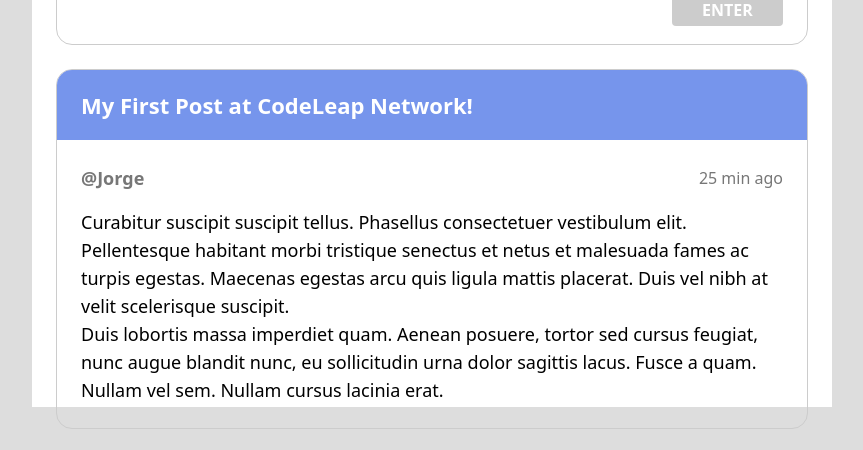
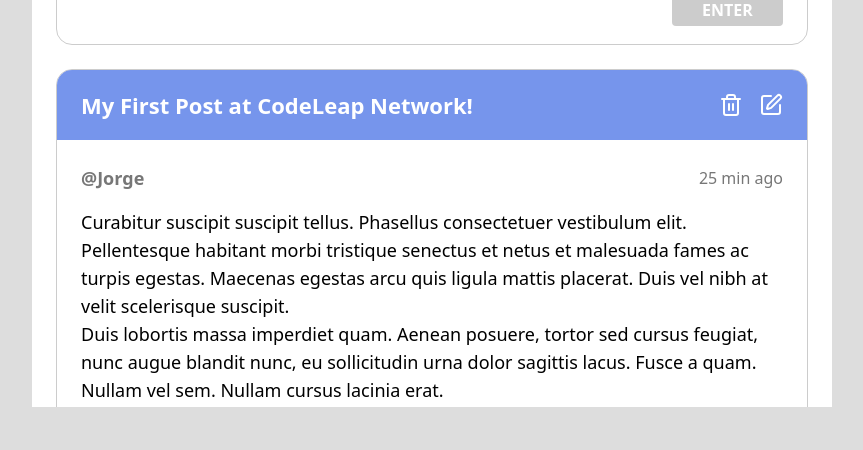
Before and after one commit to 2joliveira/codeleap, a Next.js app: page /home in a window 1280 px wide. Shown: the part 393-843 px from the top of the page, without its empty margins (208-1071 px from the left). After the commit the page ends 800 px from the top, so only its background shows below. Built offline with nearby package versions, Linux system fonts and the light colour scheme.

Commit message:
create button icon component

```diff
--- a/package.json
+++ b/package.json
@@ -10,6 +10,7 @@
   },
   "dependencies": {
     "classnames": "^2.5.1",
+    "lucide-react": "^0.577.0",
     "next": "16.1.6",
     "react": "19.2.3",
     "react-dom": "19.2.3",
--- a/src/app/globals.css
+++ b/src/app/globals.css
@@ -14,3 +14,21 @@
   --color-red: #ff5151;
   --color-green: #47b960;
 }
+
+::-webkit-scrollbar {
+  width: 8px;
+  height: 8px;
+}
+
+::-webkit-scrollbar-track {
+  background: #DDDDDD;
+}
+
+::-webkit-scrollbar-thumb {
+  background-color: #CCCCCC;
+  border-radius: 8px;
+}
+
+::-webkit-scrollbar-thumb:hover {
+  background-color: #999999;
+}
--- a/src/app/home/page.tsx
+++ b/src/app/home/page.tsx
@@ -2,7 +2,7 @@
 
 export default function Home() {
   return (
-    <main className="h-screen w-200 bg-white">
+    <main className="w-200 h-full bg-white overflow-y-scroll">
       <header className="h-20 px-8 bg-blue flex items-center">
         <Text as="h1" variant="heading" className="text-white">
           CodeLeap Network
@@ -29,6 +29,8 @@
         </form>
 
         <PostCard />
+        <PostCard />
+        <PostCard />
       </div>
     </main>
   );
--- /dev/null
+++ b/src/components/buttonIcon.tsx
@@ -0,0 +1,33 @@
+import { LucideProps } from "lucide-react";
+import { ForwardRefExoticComponent, RefAttributes } from "react";
+import { tv } from "tailwind-variants";
+
+const buttonIconVariants = tv({
+  base: "cursor-pointer hover:opacity-80",
+  variants: {
+    variant: {
+      primary: "text-white",
+    },
+  },
+  defaultVariants: {
+    variant: "primary",
+  },
+});
+
+interface ButtonIconProps extends React.ComponentProps<"button"> {
+  icon: ForwardRefExoticComponent<
+    Omit<LucideProps, "ref"> & RefAttributes<SVGSVGElement>
+  >;
+}
+
+export function ButtonIcon({
+  icon: Icon,
+  className,
+  ...props
+}: ButtonIconProps) {
+  return (
+    <button {...props}>
+      <Icon size={24} className={buttonIconVariants({ className })} />
+    </button>
+  );
+}
--- a/src/components/index.ts
+++ b/src/components/index.ts
@@ -1,4 +1,5 @@
 export * from "./button";
+export * from "./buttonIcon";
 export * from "./inputText";
 export * from "./inputTextarea";
 export * from "./postCard";
--- a/src/components/postCard.tsx
+++ b/src/components/postCard.tsx
@@ -1,12 +1,19 @@
+import { Trash2, SquarePen } from "lucide-react";
+import { ButtonIcon } from "./buttonIcon";
 import { Text } from "./text";
 
 export function PostCard() {
   return (
     <main className="w-full border border-gray-100 rounded-2xl">
-      <header className="px-6 h-17.5 bg-blue flex items-center rounded-t-[15px]">
+      <header className="px-6 h-17.5 bg-blue flex items-center justify-between rounded-t-[15px]">
         <Text variant="heading" className="text-white">
           My First Post at CodeLeap Network!
         </Text>
+
+        <div className="flex items-center justify-center gap-4">
+          <ButtonIcon icon={Trash2} />
+          <ButtonIcon icon={SquarePen} />
+        </div>
       </header>
 
       <div className="p-6 flex flex-col gap-4">
```
Also changed, not shown: 1 other file (tests, documents, lock files or other folders).
